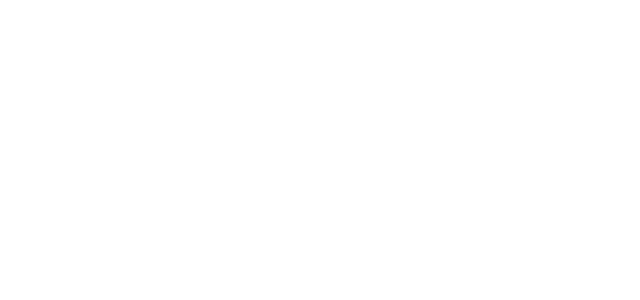
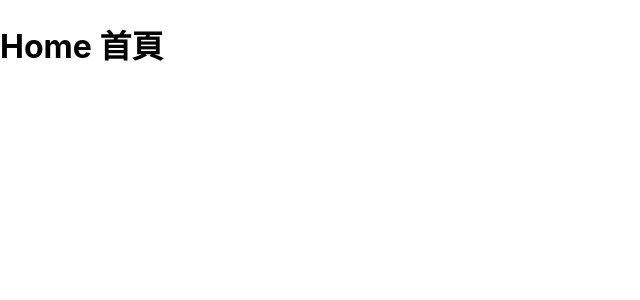
Before and after one commit to Pony-Hsieh/e-commerce-react-2023-01, a React (Create React App) app: page / in a window 1280 px wide. Shown: the top 300 px of the page, without its empty margins (0-640 px from the left). Built offline with nearby package versions, Linux system fonts and the light colour scheme.

Commit message:
feat: 初始化路由設定

```diff
--- a/src/App.js
+++ b/src/App.js
@@ -1,6 +1,12 @@
+import { Routes, Route } from 'react-router-dom';
+import Home from './pages/Home';
+
 function App() {
   return (
     <>
+      <Routes>
+        <Route path={'/'} element={<Home />} ></Route>
+      </Routes>
     </>
   );
 }
--- a/src/index.js
+++ b/src/index.js
@@ -1,6 +1,7 @@
 import React from 'react';
 import { createRoot } from 'react-dom/client';
 import { Provider } from 'react-redux';
+import { BrowserRouter } from 'react-router-dom';
 import { store } from './app/store';
 import App from './App';
 import reportWebVitals from './reportWebVitals';
@@ -12,7 +13,9 @@
 root.render(
   <React.StrictMode>
     <Provider store={store}>
-      <App />
+      <BrowserRouter>
+        <App />
+      </BrowserRouter>
     </Provider>
   </React.StrictMode>
 );
```
